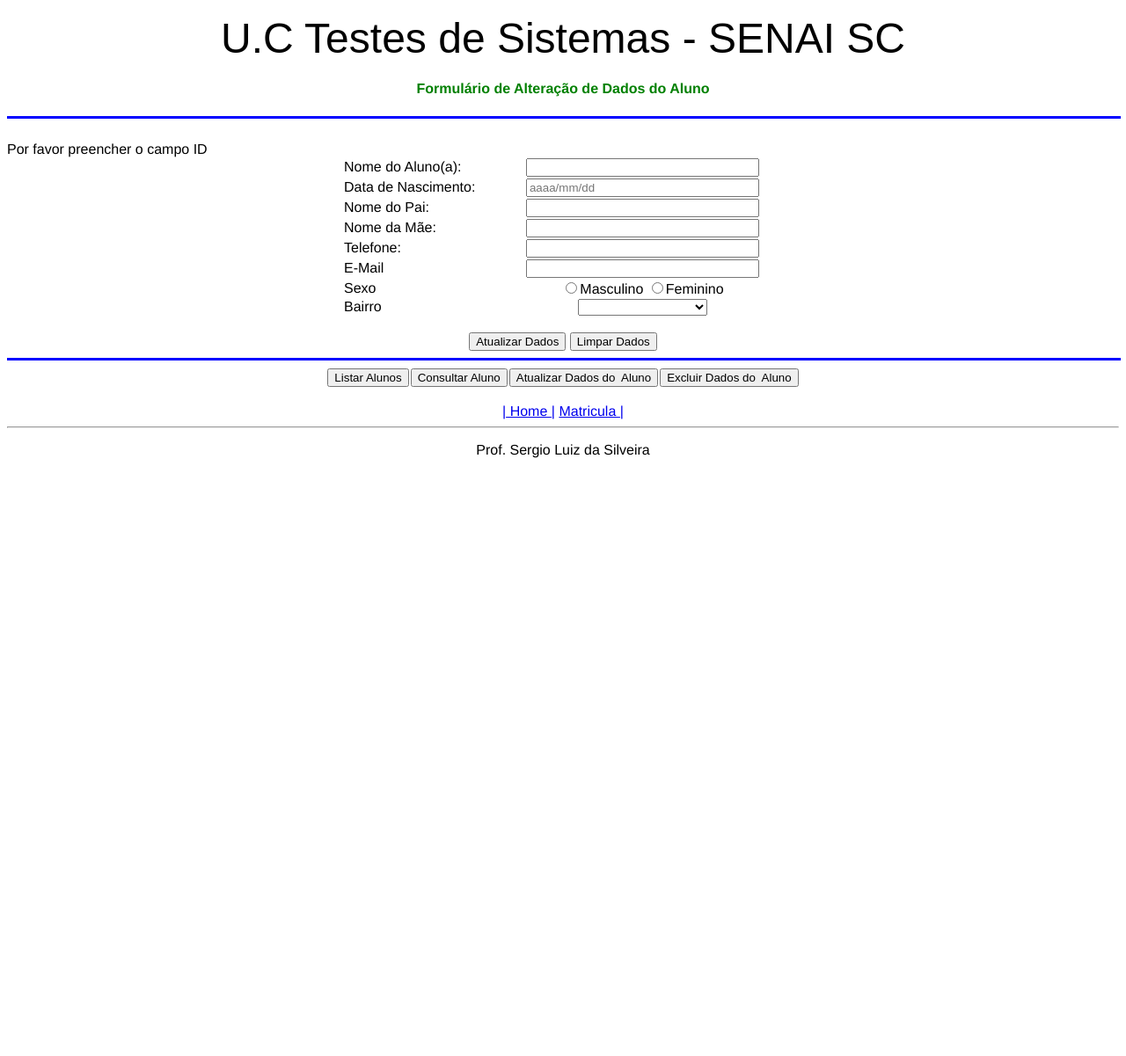
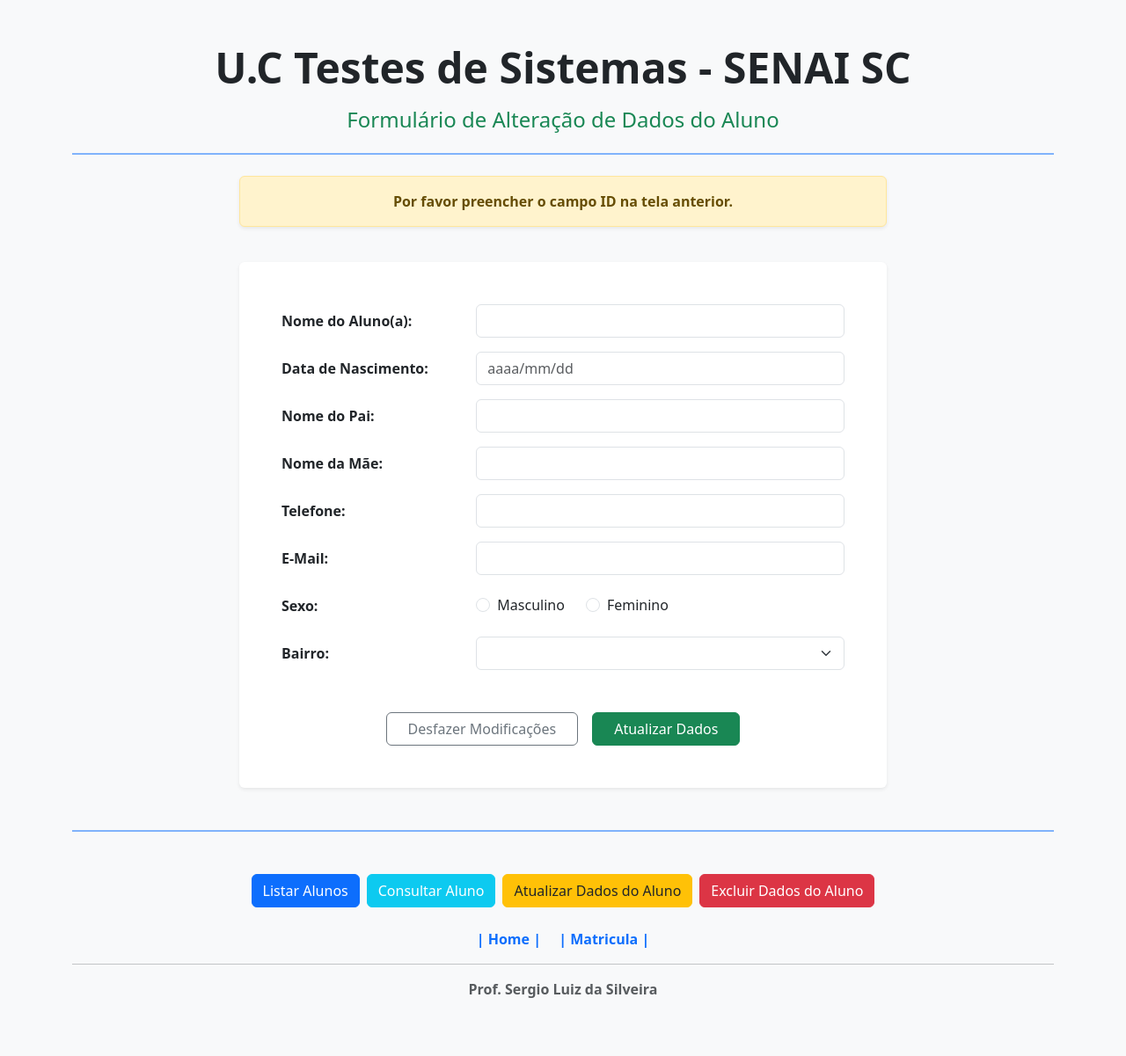
Before and after one commit to lucasvfurtado-dot/Testes_Lucas, a PHP site: page /formAtualizar.php in a window 1280 px wide. Shown: the whole page at 88% size. Before the commit the page ends 521 px from the top, so only its background shows below. Run offline with PHP 8.4, Linux system fonts and the light colour scheme; data that the repository does not hold is empty.

Commit message:
Commit atualizar aluno
Atualizada as telas de atualizar o aluno com o bootstrap

```diff
--- a/ParaAlunosTesteSistemas_Escola-main/CRUD_ALUNO/formAtualizar.php
+++ b/ParaAlunosTesteSistemas_Escola-main/CRUD_ALUNO/formAtualizar.php
@@ -3,7 +3,10 @@
 <head>
     <meta charset="UTF-8">
     <meta name="viewport" content="width=device-width, initial-scale=1.0">
-    <title>Atualizar</title>
+    <title>Atualizar Dados</title>
+
+    <link href="https://cdn.jsdelivr.net/npm/bootstrap@5.3.3/dist/css/bootstrap.min.css" rel="stylesheet">
+
     <script>
         function fMasc(objeto,mascara){
             obj=objeto;
@@ -22,7 +25,6 @@
             return cpf;
         }
 
-
         function mTel(tel){
             tel=tel.replace(/\D/g,"");
             tel=tel.replace(/^(\d)/,"($1");
@@ -38,42 +40,45 @@
             }
             return tel;
         }
-
     </script>
 </head>
-<body style="font-family: helvetica;">
+<body class="bg-light">
 
-        <form>
-            <p align="center">
-                <font size="7" face="Arial">U.C Testes de Sistemas - SENAI SC</font>
-            </p>
-        </form>
-        <h4>
-            <font color="green">
-                <center>Formulário de Alteração de Dados do Aluno</center></font>
-        </h4>
+    <div class="container py-5">
 
-        <hr width="100%" align="center" size="3" color="blue"> <br>
+        <header class="text-center mb-4">
+            <h1 class="display-5 fw-bold text-dark">U.C Testes de Sistemas - SENAI SC</h1>
+            <h2 class="h4 text-success mt-3">Formulário de Alteração de Dados do Aluno</h2>
+        </header>
 
+        <hr class="border-primary border-2 opacity-50 mb-4">
+
+        <div class="row justify-content-center mb-4">
+            <div class="col-lg-8 col-md-10">
                 <?php
+                // Inicializando as variáveis vazias para não dar erro no HTML caso o ID não exista
+                $ID = $nome = $dataNasc = $nomePai = $nomeMae = $telefone = $email = $sexo = $bairro = "";
 
                 if(empty($_POST["ID"])){
-            echo "Por favor preencher o campo ID";
+                    echo '<div class="alert alert-warning text-center shadow-sm fw-semibold" role="alert">Por favor preencher o campo ID na tela anterior.</div>';
                 } else {
-            $ID = $_POST["ID"];
+                    $ID_busca = $_POST["ID"];
                     $conexao = new mysqli("127.0.0.1","root","","sistemaescola");
+
                     if($conexao->connect_errno){
-                $erro = "Ocorreu um erro na conexão com o banco de dados.";
-                exit;
-            }
+                        echo '<div class="alert alert-danger text-center shadow-sm fw-semibold" role="alert">Ocorreu um erro na conexão com o banco de dados.</div>';
+                    } else {
                         $conexao->set_charset("utf8");
 
-            $sql = "SELECT * FROM `aluno` WHERE id ='$ID'";
-            echo $sql."<br><br>";
+                        $sql = "SELECT * FROM `aluno` WHERE id ='$ID_busca'";
+
+                        // Mostrando a query no estilo de log/aviso
+                        echo '<div class="alert alert-secondary text-center font-monospace shadow-sm" role="alert"><strong>Query:</strong> ' . $sql . '</div>';
+
                         $result = $conexao->query($sql);
 
                         if($result){
-                if($result->num_rows>0){
+                            if($result->num_rows > 0){
                                 while($linha = $result->fetch_assoc()){
                                     $ID = $linha["id"];
                                     $nome = $linha["nome"];
@@ -86,107 +91,145 @@
                                     $bairro = $linha["bairro"];
                                 }
                             } else {
-                    echo "ID não encontrado.<br><br>";
+                                echo '<div class="alert alert-danger text-center shadow-sm fw-semibold" role="alert">ID não encontrado.</div>';
                             }
                         } else {
-                echo "Erro em ".$sql."<br>".$conexao->error;
+                            echo '<div class="alert alert-danger text-center shadow-sm fw-semibold" role="alert">Erro em: ' . $sql . '<br>' . $conexao->error . '</div>';
                         }
                         $conexao->close();
                     }
+                }
                 ?>
+            </div>
+        </div>
 
-        <form method="POST" action="atualiza.php" align="center">
-            <table width="500" border="0" cellspacing="0" cellspading="0" align="center">
+        <div class="row justify-content-center">
+            <div class="col-lg-8 col-md-10">
+                <div class="card shadow-sm border-0">
+                    <div class="card-body p-4 p-md-5">
+
+                        <form method="POST" action="atualiza.php">
                             <input type="hidden" name="ID" value="<?=$ID?>">
-                <tr>
-                    <td align="left">Nome do Aluno(a):</td>
-                    <td><input type="text" size="30" name="Nome" value="<?=$nome?>"></td>
-                </tr>
-                <tr>
-                    <td align="left">Data de Nascimento:</td>
-                    <td><input type="text" size="30" name="DataNasc" placeholder="aaaa/mm/dd" maxlength="10" value="<?=$dataNasc?>" onkeydown="javascript:fMasc(this,mData)"></td>
-                </tr>
-                <tr>
-                    <td align="left">Nome do Pai:</td>
-                    <td><input type="text" size="30" name="NomePai" value="<?=$nomePai?>"></td>
-                </tr>
-                <tr>
-                    <td align="left">Nome da Mãe:</td>
-                    <td><input type="text" size="30" name="NomeMae" value="<?=$nomeMae?>"></td>
-                </tr>
-                <tr>
-                    <td align="left">Telefone:</td>
-                    <td><input type="text" size="30" name="Telefone" maxlength="14" value="<?=$telefone?>" onkeydown="javascript:fMasc(this,mTel);"></td>
-                </tr>
-                <tr>
-                    <td align="left">E-Mail</td>
-                    <td><input type="text" size="30" name="Email" value="<?=$email?>"></td>
-                </tr>
-                <tr>
-                    <td align="left">Sexo</td>
-                    <td><input type="radio" name="Sexo" value="Masculino" <?php echo($sexo == 'Masculino') ? "checked" : ""; ?>>Masculino
-                    <input type="radio" name="Sexo" value="Feminino" <?php echo($sexo == 'Feminino') ? "checked" : ""; ?>>Feminino</td>
-                </tr>
-                <tr>
-                    <td align="left">Bairro</td>
-                    <td>
-                        <select name="Bairro" size="1">
-                            <option></option>
-                            <option <?php echo($bairro == 'Agua Verde') ? "selected" : ""; ?>>Agua Verde</option>
-                            <option <?php echo($bairro == 'Alto da XV') ? "selected" : ""; ?>>Alto da XV</option>
-                            <option <?php echo($bairro == 'Batel') ? "selected" : ""; ?>>Batel</option>
-                            <option <?php echo($bairro == 'Cajuru') ? "selected" : ""; ?>>Cajuru</option>
-                            <option <?php echo($bairro == 'Centro Civico') ? "selected" : ""; ?>>Centro Civico</option>
-                            <option <?php echo($bairro == 'Ecoville') ? "selected" : ""; ?>>Ecoville</option>
-                            <option <?php echo($bairro == 'Hauer') ? "selected" : ""; ?>>Hauer</option>
-                            <option <?php echo($bairro == 'Jardim Botanico') ? "selected" : ""; ?>>Jardim Botanico</option>
-                            <option <?php echo($bairro == 'Jardim das Americas') ? "selected" : ""; ?>>Jardim das Americas</option>
-                            <option <?php echo($bairro == 'Portão') ? "selected" : ""; ?>>Portão</option>
-                            <option <?php echo($bairro == 'Santa Candida') ? "selected" : ""; ?>>Santa Candida</option>
-                            <option <?php echo($bairro == 'Sitio Cercado') ? "selected" : ""; ?>>Sitio Cercado</option>
-                            <option <?php echo($bairro == 'Xaxim') ? "selected" : ""; ?>>Xaxim</option>
-                            <option <?php echo($bairro == 'Boqueirão') ? "selected" : ""; ?>>Boqueirão</option>
-                            <option <?php echo($bairro == 'CIC') ? "selected" : ""; ?>>CIC</option>
+
+                            <div class="mb-3 row">
+                                <label class="col-sm-4 col-form-label fw-semibold">Nome do Aluno(a):</label>
+                                <div class="col-sm-8">
+                                    <input type="text" class="form-control" name="Nome" value="<?=$nome?>">
+                                </div>
+                            </div>
+
+                            <div class="mb-3 row">
+                                <label class="col-sm-4 col-form-label fw-semibold">Data de Nascimento:</label>
+                                <div class="col-sm-8">
+                                    <input type="text" class="form-control" name="DataNasc" placeholder="aaaa/mm/dd" maxlength="10" value="<?=$dataNasc?>" onkeydown="javascript:fMasc(this,mData)">
+                                </div>
+                            </div>
+
+                            <div class="mb-3 row">
+                                <label class="col-sm-4 col-form-label fw-semibold">Nome do Pai:</label>
+                                <div class="col-sm-8">
+                                    <input type="text" class="form-control" name="NomePai" value="<?=$nomePai?>">
+                                </div>
+                            </div>
+
+                            <div class="mb-3 row">
+                                <label class="col-sm-4 col-form-label fw-semibold">Nome da Mãe:</label>
+                                <div class="col-sm-8">
+                                    <input type="text" class="form-control" name="NomeMae" value="<?=$nomeMae?>">
+                                </div>
+                            </div>
+
+                            <div class="mb-3 row">
+                                <label class="col-sm-4 col-form-label fw-semibold">Telefone:</label>
+                                <div class="col-sm-8">
+                                    <input type="text" class="form-control" name="Telefone" maxlength="14" value="<?=$telefone?>" onkeydown="javascript:fMasc(this,mTel);">
+                                </div>
+                            </div>
+
+                            <div class="mb-3 row">
+                                <label class="col-sm-4 col-form-label fw-semibold">E-Mail:</label>
+                                <div class="col-sm-8">
+                                    <input type="email" class="form-control" name="Email" value="<?=$email?>">
+                                </div>
+                            </div>
+
+                            <div class="mb-3 row align-items-center">
+                                <label class="col-sm-4 col-form-label fw-semibold">Sexo:</label>
+                                <div class="col-sm-8 d-flex gap-4">
+                                    <div class="form-check">
+                                        <input class="form-check-input" type="radio" name="Sexo" value="Masculino" id="sexoMasculino" <?=($sexo == 'Masculino') ? "checked" : ""?>>
+                                        <label class="form-check-label" for="sexoMasculino">Masculino</label>
+                                    </div>
+                                    <div class="form-check">
+                                        <input class="form-check-input" type="radio" name="Sexo" value="Feminino" id="sexoFeminino" <?=($sexo == 'Feminino') ? "checked" : ""?>>
+                                        <label class="form-check-label" for="sexoFeminino">Feminino</label>
+                                    </div>
+                                </div>
+                            </div>
+
+                            <div class="mb-5 row">
+                                <label class="col-sm-4 col-form-label fw-semibold">Bairro:</label>
+                                <div class="col-sm-8">
+                                    <select class="form-select" name="Bairro">
+                                        <option value=""></option>
+                                        <option value="Agua Verde" <?=($bairro == 'Agua Verde') ? "selected" : ""?>>Agua Verde</option>
+                                        <option value="Alto da XV" <?=($bairro == 'Alto da XV') ? "selected" : ""?>>Alto da XV</option>
+                                        <option value="Batel" <?=($bairro == 'Batel') ? "selected" : ""?>>Batel</option>
+                                        <option value="Cajuru" <?=($bairro == 'Cajuru') ? "selected" : ""?>>Cajuru</option>
+                                        <option value="Centro Civico" <?=($bairro == 'Centro Civico') ? "selected" : ""?>>Centro Civico</option>
+                                        <option value="Ecoville" <?=($bairro == 'Ecoville') ? "selected" : ""?>>Ecoville</option>
+                                        <option value="Hauer" <?=($bairro == 'Hauer') ? "selected" : ""?>>Hauer</option>
+                                        <option value="Jardim Botanico" <?=($bairro == 'Jardim Botanico') ? "selected" : ""?>>Jardim Botanico</option>
+                                        <option value="Jardim das Americas" <?=($bairro == 'Jardim das Americas') ? "selected" : ""?>>Jardim das Americas</option>
+                                        <option value="Portão" <?=($bairro == 'Portão') ? "selected" : ""?>>Portão</option>
+                                        <option value="Santa Candida" <?=($bairro == 'Santa Candida') ? "selected" : ""?>>Santa Candida</option>
+                                        <option value="Sitio Cercado" <?=($bairro == 'Sitio Cercado') ? "selected" : ""?>>Sitio Cercado</option>
+                                        <option value="Xaxim" <?=($bairro == 'Xaxim') ? "selected" : ""?>>Xaxim</option>
+                                        <option value="Boqueirão" <?=($bairro == 'Boqueirão') ? "selected" : ""?>>Boqueirão</option>
+                                        <option value="CIC" <?=($bairro == 'CIC') ? "selected" : ""?>>CIC</option>
                                     </select>
-                    </td>
-                </tr>
-            </table><br>
-            <center>
-                <input type="submit" value="Atualizar Dados">
-                <input type="reset" value="Limpar Dados">
-            </center>
+                                </div>
+                            </div>
+
+                            <div class="d-flex justify-content-center gap-3">
+                                <button type="reset" class="btn btn-outline-secondary px-4">Desfazer Modificações</button>
+                                <button type="submit" class="btn btn-success px-4">Atualizar Dados</button>
+                            </div>
+
                         </form>
+                    </div>
+                </div>
+            </div>
+        </div>
 
-        <hr width="100%" align="center" size="3" color="blue">
-        <table width="400" border="0" cellspacing="0" cellspading="0" align="center">
-            <tr>
-                <td>
+        <hr class="border-primary border-2 opacity-50 my-5">
+
+        <div class="d-flex flex-wrap justify-content-center gap-2 mb-4">
             <form method="POST" action="listar.php">
-                        <center><input type="submit" value="Listar Alunos"></center>
+                <button type="submit" class="btn btn-primary">Listar Alunos</button>
             </form>
-                </td>
-                <td>
             <form method="POST" action="procurar.php">
-                        <center><input type="submit" value="Consultar Aluno"></center>
+                <button type="submit" class="btn btn-info text-white">Consultar Aluno</button>
             </form>
-                </td>
-                <td>
             <form method="POST" action="atualizar.php">
-                        <center><input type="submit" value="Atualizar Dados do  Aluno"></center>
+                <button type="submit" class="btn btn-warning text-dark">Atualizar Dados do Aluno</button>
             </form>
-                </td>
-                <td>
             <form method="POST" action="apagar.php">
-                        <center><input type="submit" value="Excluir Dados do  Aluno"></center>
+                <button type="submit" class="btn btn-danger">Excluir Dados do Aluno</button>
             </form>
-                </td>
-            </tr>
-        </table><br>
-        <nav align="center">
-            <a href="index.php">| Home |</a>
-            <a href="formMatricula.php"> Matricula |</a>
+        </div>
+
+        <nav class="text-center mb-3">
+            <a href="index.php" class="text-decoration-none mx-2 fw-semibold">| Home |</a>
+            <a href="formMatricula.php" class="text-decoration-none mx-2 fw-semibold">| Matricula |</a>
         </nav>
+
         <hr>
-        <p align="center">Prof. Sergio Luiz da Silveira</p>
+
+        <p class="text-center text-muted fw-semibold">Prof. Sergio Luiz da Silveira</p>
+
+    </div>
+
+    <script src="https://cdn.jsdelivr.net/npm/bootstrap@5.3.3/dist/js/bootstrap.bundle.min.js"></script>
 </body>
 </html>
```
Also changed, not shown: ParaAlunosTesteSistemas_Escola-main/CRUD_ALUNO/atualizar.php (+51 -39 lines). Lines whose indentation alone changed are shown as unchanged.
